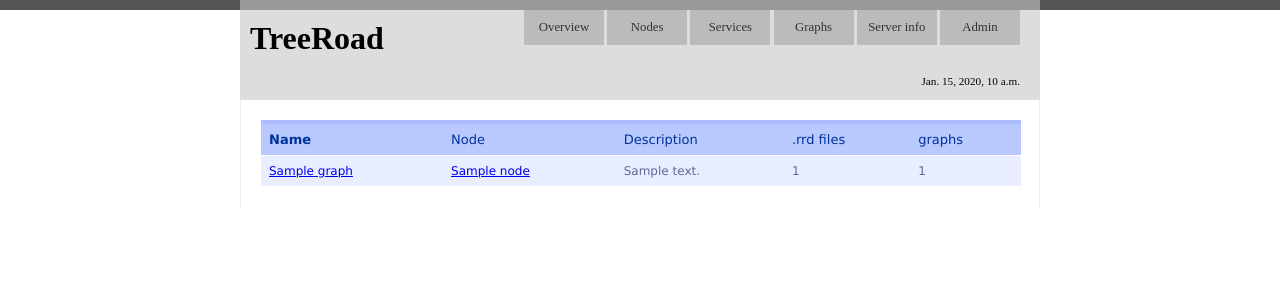
After one commit to pstch/treeroad, a Django app: template templates/treeroad/service_list.html in a window 1280 px wide. The commit adds this page. Shown: the top 300 px of the page. Run offline with Django 3.2, Linux system fonts and the light colour scheme; the template is opened without the code that fills it: most values are stand-ins (such as "Sample title", 1, 10 or a date in 2020); parts of the project's set-up code (start-up, migrations or seed data) failed here and were passed over.

Commit message:
Added generic ListViews (and templates) for graph, service and node. Added generic DetailViews (and beginning of templates) for graph, service and node. Added a table style to style.css for the ListViews Added some related_name to have a backwards relationship in order to be able to count child items.

```diff
--- a/templates/treeroad/base.html
+++ b/templates/treeroad/base.html
@@ -17,6 +17,8 @@
         	<ul>
             	<li><a href="/treeroad/overView">Overview</a></li>
             	<li><a href="/treeroad/nodes">Nodes</a></li>
+            	<li><a href="/treeroad/services">Services</a></li>
+            	<li><a href="/treeroad/graphs">Graphs</a></li>
             	<li><a href="/treeroad/servInfo">Server info</a></li>
             	<li><a href="/admin/">Admin</a></li>
         	</ul>
--- /dev/null
+++ b/templates/treeroad/service_list.html
@@ -0,0 +1,25 @@
+{% extends "treeroad/base.html" %}
+
+{% block title %}TreeRoad service list{% endblock %}
+
+{% block content %}
+<table>
+  <tr>
+    <th>Name</th>
+    <th>Node</th>
+    <th>Description</th>
+    <th>.rrd files</th>
+    <th>graphs</th>
+  </tr>
+  {% for service in object_list %}
+  <tr>
+    <td><a href="/treeroad/services/{{ service.id }}">{{ service.name }}</a></td>
+    <td><a href="/treeroad/nodes/{{ service.node.id }}">{{ service.node }}</a></td>
+    <td>{{ service.description }}</td>
+    <td>{{ service.rrdfiles.all|length }}</td>
+    <td>{{ service.graphs.all|length }}</td>
+  </tr>
+  {% endfor %}
+</table>
+
+{% endblock %}
--- a/templates/treeroad/style.css
+++ b/templates/treeroad/style.css
@@ -29,12 +29,12 @@ body > #header > #blackBar {
 body > #header > h1 {
 	display: block;
 	float: left;
-	width: 300px;
+	width: 180px;
 	margin: 10px;
 }
 body > #header > #nav {
 	float: right;
-	width: 400px;
+	width: 560px;
 	height: 20px;
 
 	margin-right: 20px;
@@ -91,3 +91,38 @@ body > #content > .block {
 	background-color: #CDF;
 	padding: 5px;
 }
+table
+{
+	font-family: "Lucida Sans Unicode", "Lucida Grande", Sans-Serif;
+	font-size: 12px;
+	margin: 10px;
+	width: 760px;
+	text-align: left;
+	border-collapse: collapse;
+}
+table th:first-child {
+	font-weight: bold;
+}
+table th
+{
+	font-size: 13px;
+	font-weight: normal;
+	padding: 8px;
+	background: #b9c9fe;
+	border-top: 4px solid #aabcfe;
+	border-bottom: 1px solid #fff;
+	color: #039;
+}
+table td
+{
+	padding: 8px;
+	background: #e8edff;
+	border-bottom: 1px solid #fff;
+	color: #669;
+	border-top: 1px solid transparent;
+}
+table tr:hover td
+{
+	background: #d0dafd;
+	color: #339;
+}
--- a/treeroad/models.py
+++ b/treeroad/models.py
@@ -25,9 +25,9 @@ class node(entity,pathLevel):
     domain = models.ForeignKey(domain, blank=True, null=True)
     pass
 class service(entity,pathLevel):
-    node = models.ForeignKey(node)
+    node = models.ForeignKey(node,related_name="services")
 class rrdFile(pathLevel):
-    service = models.ForeignKey(service)
+    service = models.ForeignKey(service,related_name="rrdfiles")
     lastUpdate = models.DateTimeField(blank=True, null=True)
     def path(self):
         return './' + self.service.node.pathPart + '/' + self.service.pathPart + '/' + self.pathPart
@@ -40,7 +40,7 @@ class rrdDataSource(models.Model):
         return './' + self.rrdFile.service.node.pathPart + './' + self.rrdFile.service.pathPart + '/' + self.rrdFile.pathPart + '/' + self.name
 class graph(entity):
     codename = models.SlugField()
-    service = models.ForeignKey(service)
+    service = models.ForeignKey(service,related_name="graphs")
     start = models.CharField(max_length=64,default="now-2h")
     end = models.CharField(max_length=64,default="now")
     width = models.PositiveSmallIntegerField(default=640)
```
Also changed, not shown: templates/treeroad/graph_detail.html (added, +7 -0 lines), templates/treeroad/graph_list.html (added, +23 -0 lines), templates/treeroad/node_detail.html (added, +7 -0 lines), templates/treeroad/node_list.html (added, +23 -0 lines), templates/treeroad/service_detail.html (added, +7 -0 lines), treeroad/urls.py (+12 -1 lines).
